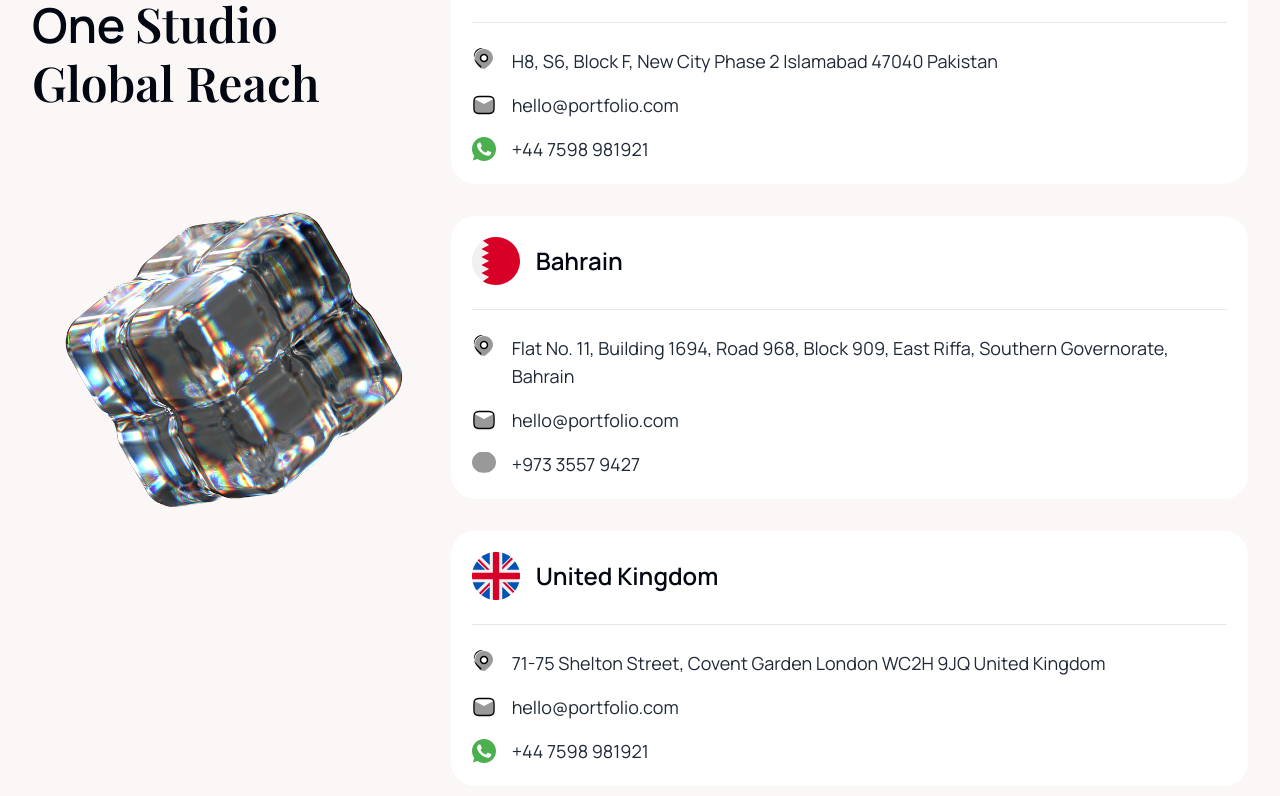
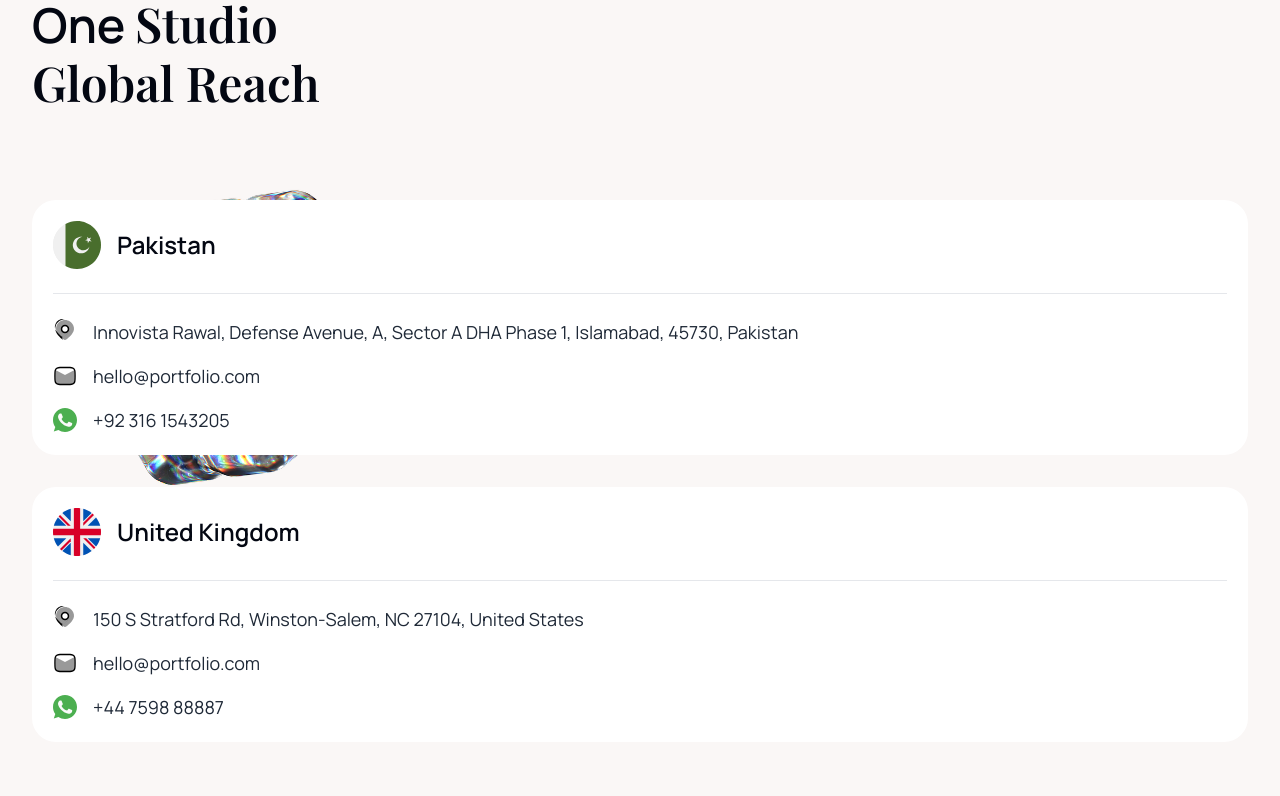
Before and after one commit to hassani801/zohaib-portfolio, a Next.js app: page /contact in a window 1280 px wide. Shown: the part 2024-2820 px from the top of the page. Built offline with nearby package versions, Linux system fonts and the light colour scheme; a web font is replaced by a local one.

Commit message:
Refactor contact and footer components for improved layout and responsiveness; update office information and branding details for better accuracy and consistency.

```diff
--- a/src/components/contact/ContactLocations.tsx
+++ b/src/components/contact/ContactLocations.tsx
@@ -72,7 +72,7 @@ export function ContactLocations() {
         className="absolute -left-1/12 hidden w-auto animate-slowRotate lg:inline-block"
       />
 
-      <div className="container mx-auto grid max-w-7xl grid-cols-1 gap-2 md:grid-cols-3 md:gap-10">
+      <div className="container mx-auto grid max-w-7xl grid-cols-1 gap-2 md:grid-cols-2 md:gap-10">
         <div className="flex flex-col items-start gap-5 pb-8 md:pb-12">
           <SectionBadge label="Location" />
           <p className="text-[32px] font-semibold leading-[120%] text-gray-950 md:text-[48px]">
--- a/src/components/layout/Footer.tsx
+++ b/src/components/layout/Footer.tsx
@@ -33,8 +33,7 @@ function LocationPinIcon() {
 }
 
 function OfficeFlag({ flag }: { flag: string }) {
-  const emoji =
-    flag === "pk" ? "🇵🇰" : flag === "bh" ? "🇧🇭" : "🇬🇧";
+  const emoji = flag === "pk" ? "🇵🇰" : "🇬🇧";
   return (
     <span className="flex h-7 w-7 shrink-0 items-center justify-center text-2xl leading-none">
       {emoji}
@@ -192,7 +191,7 @@ export function Footer() {
           </div>
         </div>
 
-        <div className="grid grid-cols-1 gap-4 md:grid-cols-2 md:gap-6 lg:grid-cols-3">
+        <div className="grid grid-cols-1 gap-4 md:grid-cols-2 md:gap-6">
           {footerOffices.map((office) => (
             <div
               key={office.country}
--- a/src/data/branding.ts
+++ b/src/data/branding.ts
@@ -1,6 +1,6 @@
 export const SITE_NAME = "Portfolio";
 export const SITE_OWNER = "Zohaib";
-export const SITE_OWNER_TITLE = `CEO ${SITE_NAME}`;
+export const SITE_OWNER_TITLE = "UI/UX Designer / Developer";
 export const SITE_OWNER_IMAGE = "/images/backgrounds/zohaib-contact.png";
 export const SITE_EMAIL = "hello@portfolio.com";
 export const CALENDLY_URL = "https://calendly.com";
--- a/src/data/contact.ts
+++ b/src/data/contact.ts
@@ -14,31 +14,21 @@ export const contactPageOffices: ContactOffice[] = [
     country: "Pakistan",
     flag: "/images/icons/pakistanFlag.svg",
     flagAlt: "Pakistan Flag",
-    address: "H8, S6, Block F, New City Phase 2 Islamabad 47040 Pakistan",
+    address:
+      "Innovista Rawal, Defense Avenue, A, Sector A DHA Phase 1, Islamabad, 45730, Pakistan",
     email: "hello@portfolio.com",
-    phone: "+44 7598 981921",
-    phoneHref: "https://wa.me/447598981921",
+    phone: "+92 316 1543205",
+    phoneHref: "https://wa.me/923161543205",
     whatsapp: true,
-  },
-  {
-    country: "Bahrain",
-    flag: "/images/icons/bahrainFlag.svg",
-    flagAlt: "Bahrain Flag",
-    address:
-      "Flat No. 11, Building 1694, Road 968, Block 909, East Riffa, Southern Governorate, Bahrain",
-    email: "hello@portfolio.com",
-    phone: "+973 3557 9427",
-    phoneHref: "tel:+97335579427",
   },
   {
     country: "United Kingdom",
     flag: "/images/icons/ukFlag.svg",
     flagAlt: "United Kingdom flag",
-    address:
-      "71-75 Shelton Street, Covent Garden London WC2H 9JQ United Kingdom",
+    address: "150 S Stratford Rd, Winston-Salem, NC 27104, United States",
     email: "hello@portfolio.com",
-    phone: "+44 7598 981921",
-    phoneHref: "https://wa.me/447598981921",
+    phone: "+44 7598 88887",
+    phoneHref: "https://wa.me/44759888887",
     whatsapp: true,
   },
 ];
--- a/src/data/site.ts
+++ b/src/data/site.ts
@@ -304,25 +304,17 @@ export const footerReviewLinks = [
 export const footerOffices = [
   {
     country: "Pakistan",
-    address: "New City Phase 2, Block F, Street 6B, Wah Cantt, Pakistan",
-    phone: "+92 333 5586757",
-    whatsapp: "https://wa.me/923335586757",
+    address:
+      "Innovista Rawal, Defense Avenue, A, Sector A DHA Phase 1, Islamabad, 45730, Pakistan",
+    phone: "+92 316 1543205",
+    whatsapp: "https://wa.me/923161543205",
     flag: "pk",
   },
   {
-    country: "Bahrain",
-    address:
-      "Flat No. 11, Building 1694, Road 968, Block 909, East Riffa, Southern Governorate, Bahrain",
-    phone: "+973 3557 9427",
-    whatsapp: null,
-    flag: "bh",
-  },
-  {
     country: "United Kingdom",
-    address:
-      "71-75 Shelton Street, Covent Garden London WC2H 9JQ United Kingdom",
-    phone: "+44 7598 981921",
-    whatsapp: "https://wa.me/447598981921",
+    address: "150 S Stratford Rd, Winston-Salem, NC 27104, United States",
+    phone: "+44 7598 88887",
+    whatsapp: "https://wa.me/44759888887",
     flag: "uk",
   },
 ];
```
